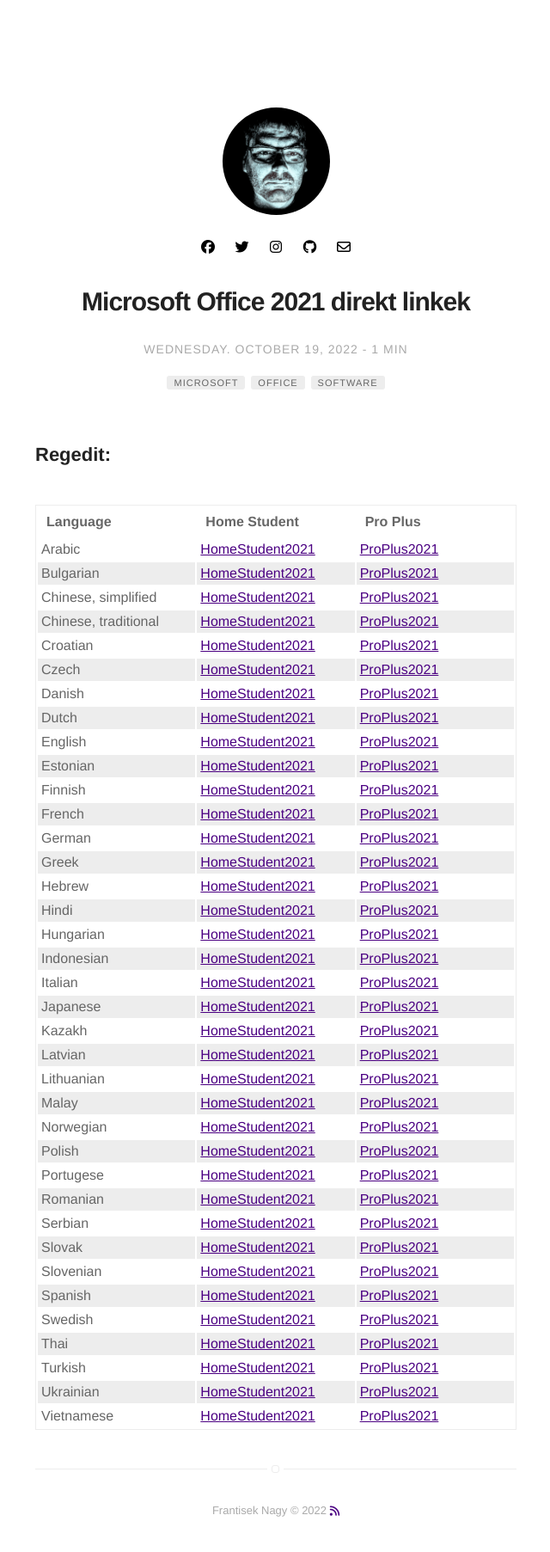
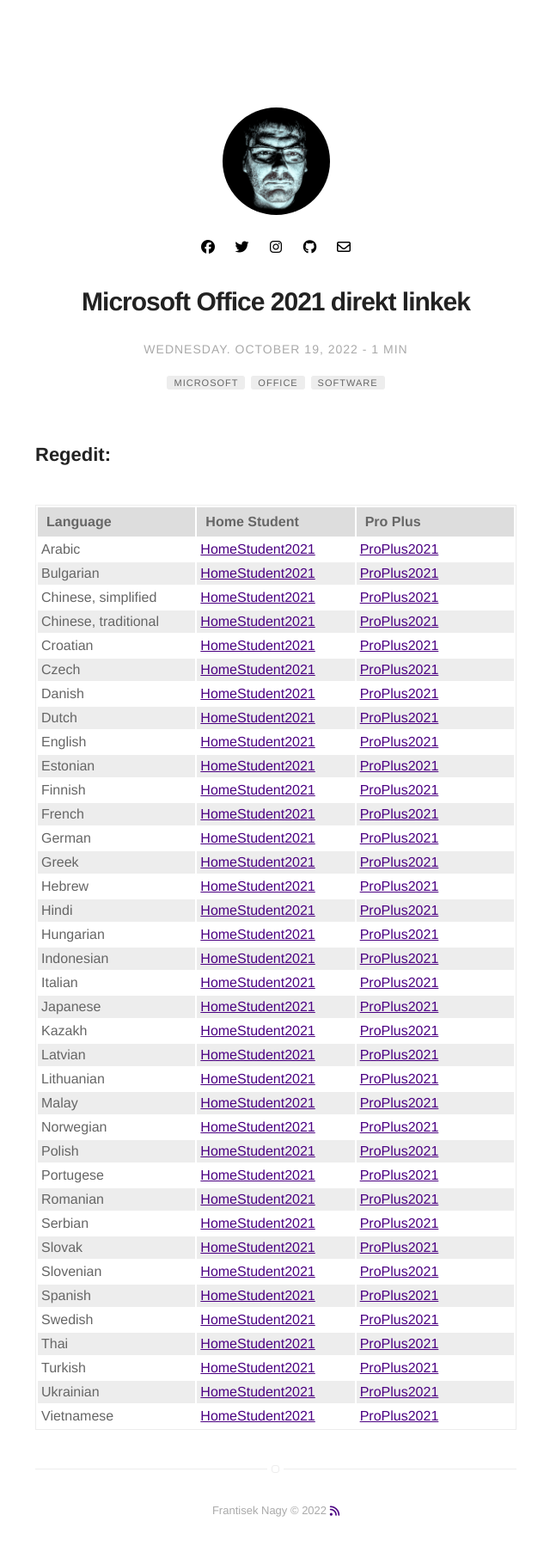
Before and after one commit to nagyfrankie/nagyfrankie.github.io, a Jekyll site: the page built from _posts/2022-10-19-office-2021-download-link.md, in a window 1280 px wide. Shown: the whole page at 86% size, without its empty margins (319-959 px from the left). Built offline with Jekyll 4.4.1, drawn with Linux system fonts in a browser that asks for light colours; nearby versions of some CDN libraries.

Commit message:
Update general.sass

```diff
--- a/_sass/base/general.sass
+++ b/_sass/base/general.sass
@@ -152,6 +152,7 @@
 th
 	text-align: left
 	padding: 8px 10px
+	background: #ddd
 
 td
 	padding: 4px
@@ -161,3 +162,8 @@
 
 tr:nth-child(odd)
 	background: #fff
+
+td a
+	color: $delta
+	text-decoration: underline
+	font-weight: $thin-font
```
